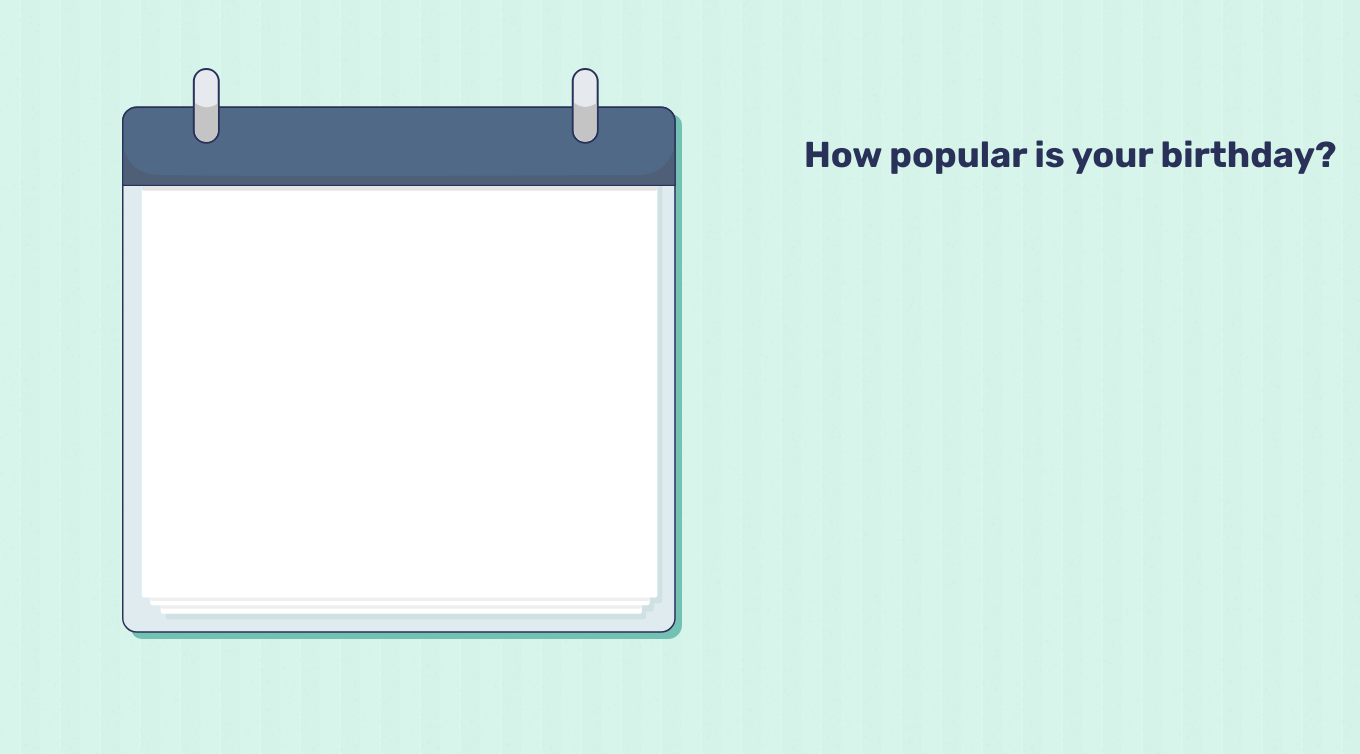
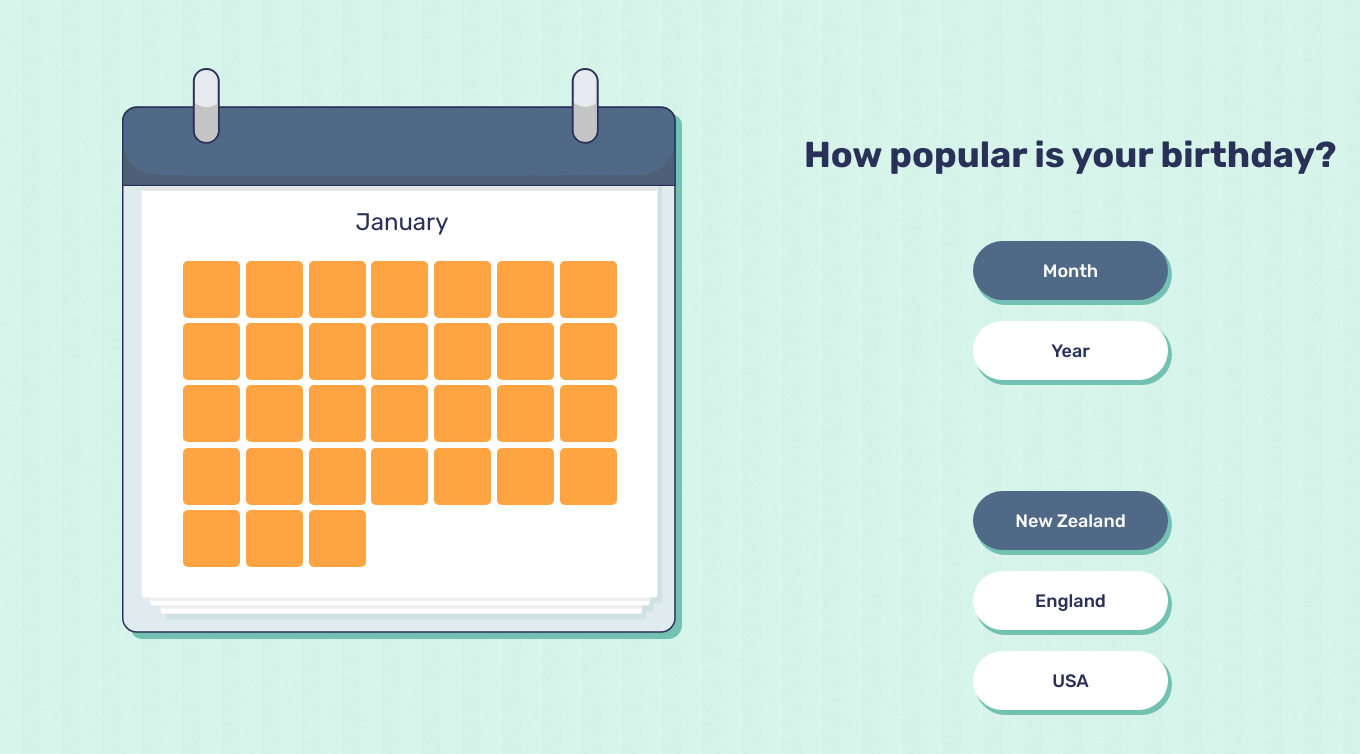
Before and after one commit to Lillyoverton/Hottestbirthdays, a Flask app: page / in a window 1360 px wide. Shown: the top 754 px of the page. Run offline with Flask 2, Linux system fonts and the light colour scheme.

Commit message:
creating components

```diff
--- a/static/screen.css
+++ b/static/screen.css
@@ -34,6 +34,85 @@
   top: 68px;
 }
 
+#buttons1 {
+  position: absolute;
+  width: 195px;
+  height: 160px;
+  left: 973px;
+  top: 241px;
+  display: grid;
+  grid-template-columns: 1fr;
+}
+
+#buttons2 {
+  position: absolute;
+  width: 195px;
+  height: 240px;
+  left: 973px;
+  top: 491px;
+  display: grid;
+  grid-template-columns: 1fr;
+}
+
+/* class selectors */
+
+.month {
+  position: absolute;
+  width: 100%;
+  height: 28px;
+  margin: auto;
+  text-align: center;
+  top: 140px;
+  font-size: 24px;
+  font-weight: normal;
+  line-height: 28px;
+  color: #2A3159;
+
+}
+
+.squares {
+  display: grid;
+  grid-template-columns: auto auto auto auto auto auto auto;
+  position: absolute;
+  width: 440px;
+  height: 312px;
+  margin-left: 58px;
+  margin-right: 58px;
+  margin-top: 190px;
+  margin-bottom: 60px;
+
+}
+
+.days {
+  background-color: #FFA443;
+  width: 57px;
+  height: 57px;
+  grid-column-start: auto;
+  margin: auto;
+  border-radius: 5px;
+}
+
+.clicked, .unclicked {
+  width: 195px;
+  height: 59px;
+  box-shadow: 3px 4px 0px 1px #72C1B2;
+  border-radius: 30px;
+  text-align: center;
+  font-weight: 500;
+  font-size: 18px;
+  line-height: 60px;
+}
+
+.unclicked {
+  background-color: #FFFFFF;
+  color: #2A3159;
+}
+
+.clicked {
+  background-color: #506987;
+  color: #FFFFFF;
+}
+
 /*background-image: url('texture.png');
 background-position: center;
 background-repeat: repeat;
--- a/templates/index.html
+++ b/templates/index.html
@@ -13,19 +13,67 @@
 
     <div id="container">
 
-    <div id="calendar"> </div>
+    <a id="backarrow"></a>
 
-    <a id="backarrow"></a>
+    <div id="calendar">
+      <h1 class="month">January</h1>
+      <div class="squares">
+        <div class="days"></div>
+        <div class="days"></div>
+        <div class="days"></div>
+        <div class="days"></div>
+        <div class="days"></div>
+        <div class="days"></div>
+        <div class="days"></div>
+        <div class="days"></div>
+        <div class="days"></div>
+        <div class="days"></div>
+        <div class="days"></div>
+        <div class="days"></div>
+        <div class="days"></div>
+        <div class="days"></div>
+        <div class="days"></div>
+        <div class="days"></div>
+        <div class="days"></div>
+        <div class="days"></div>
+        <div class="days"></div>
+        <div class="days"></div>
+        <div class="days"></div>
+        <div class="days"></div>
+        <div class="days"></div>
+        <div class="days"></div>
+        <div class="days"></div>
+        <div class="days"></div>
+        <div class="days"></div>
+        <div class="days"></div>
+        <div class="days"></div>
+        <div class="days"></div>
+        <div class="days"></div>
+      </div>
+    </div>
 
     <a id="nextarrow"></a>
 
-    <div id="key"> </div>
+    <div id="key">
+      <div class="min"></div>
+        <div id="bar">
+          <div id=""></div>
+        </div>
+      <div class="max"></div>
+    </div>
 
     <h1 id="heading">How popular is your birthday?</h1>
 
-    <div id="buttons1">  </div>
+    <div id="buttons1">
+      <a class="clicked">Month</a>
+      <a class="unclicked">Year</a>
+    </div>
 
-    <div id="buttons2"> </div>
+    <div id="buttons2">
+      <a class="clicked">New Zealand</a>
+      <a class="unclicked">England</a>
+      <a class="unclicked">USA</a>
+    </div>
 
     <script src="{{ url_for('static', filename='js.js') }}"></script>
 
```
Also changed, not shown: static/js.js (added).
